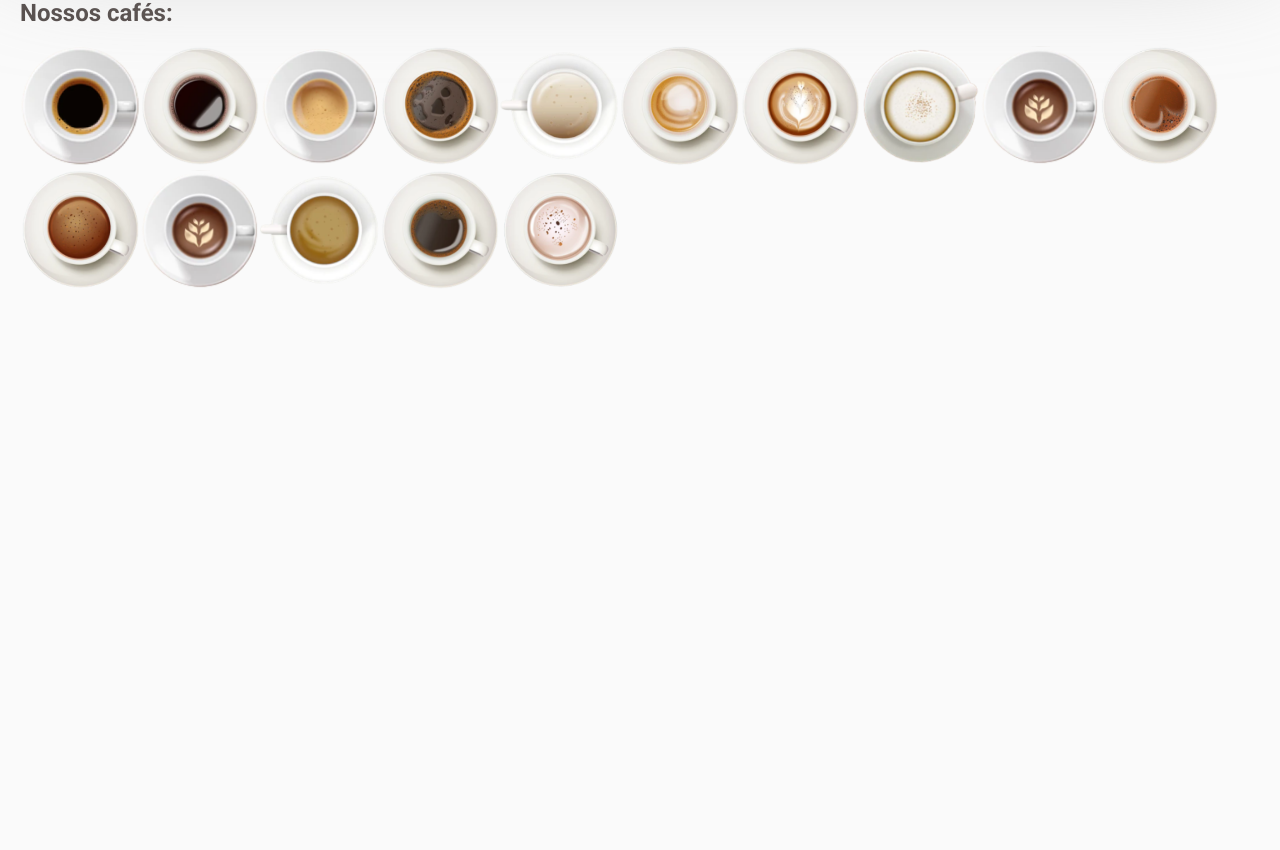
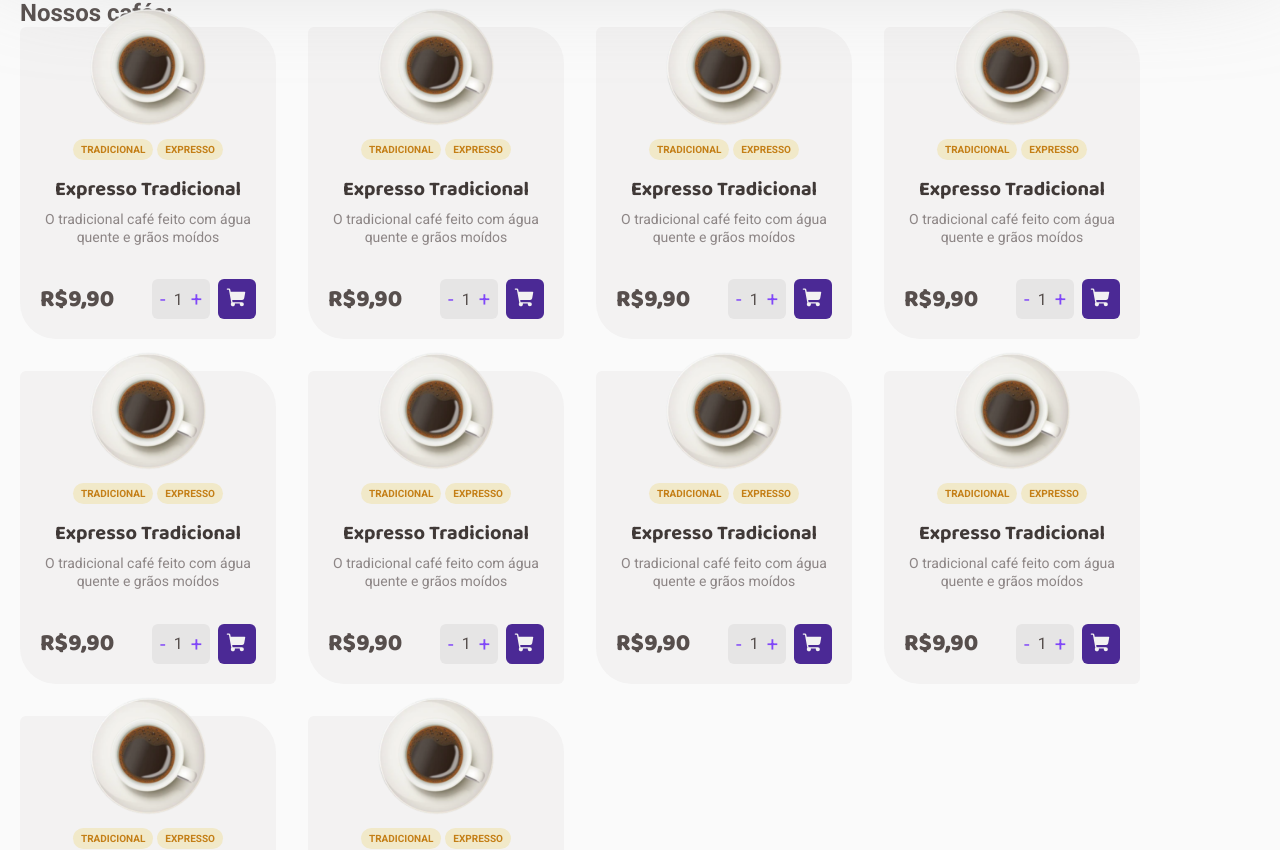
Before and after one commit to AndressaDaCosta/coffee-delivery, a React (Vite) app: page / in a window 1280 px wide. Shown: the part 691-1541 px from the top of the page. Before the commit the page ends 1005 px from the top, so only its background shows below. Built offline with nearby package versions, Linux system fonts and the light colour scheme.

Commit message:
coffee-card-component

```diff
--- /dev/null
+++ b/src/components/CoffeeCard/index.tsx
@@ -0,0 +1,61 @@
+import { ShoppingCart } from 'phosphor-react'
+import coffee from '../../assets/Coffees/arabe.svg'
+
+import {
+	CoffeeCardContainer,
+	CardHeader,
+	Tags,
+	Tag,
+	Title,
+	CardFooter,
+	Price,
+	AmountAndCart,
+	AmountButtonContainer,
+	LessButton,
+	PlusButton,
+	CartButton
+} from './style'
+
+export function CoffeeCard() {
+	return (
+		<CoffeeCardContainer>
+			<CardHeader>
+				<img
+					src={coffee}
+					alt=""
+				/>
+				<Tags>
+					<Tag>tradicional</Tag>
+					<Tag>expresso</Tag>
+				</Tags>
+			</CardHeader>
+
+			<Title>
+				<h2>Expresso Tradicional</h2>
+				<p>O tradicional café feito com água quente e grãos moídos</p>
+			</Title>
+
+			<CardFooter>
+				<Price>
+					<span>R$</span>
+					<span>9,90</span>
+				</Price>
+
+				<AmountAndCart>
+					<AmountButtonContainer>
+						<LessButton> - </LessButton>
+						<span>1</span>
+						<PlusButton> + </PlusButton>
+					</AmountButtonContainer>
+
+					<CartButton>
+						<ShoppingCart
+							size={22}
+							weight="fill"
+						/>
+					</CartButton>
+				</AmountAndCart>
+			</CardFooter>
+		</CoffeeCardContainer>
+	)
+}
--- /dev/null
+++ b/src/components/CoffeeCard/style.ts
@@ -0,0 +1,126 @@
+import styled from 'styled-components'
+
+export const CoffeeCardContainer = styled.div`
+	display: flex;
+	flex-direction: column;
+	align-items: center;
+	text-align: center;
+	width: 100%;
+	max-width: 16rem;
+	border-radius: 6px 36px 6px 36px;
+	padding: 1.25rem;
+	padding-top: 0;
+
+	background: ${(props) => props.theme['base-card']};
+`
+
+export const CardHeader = styled.header`
+	display: flex;
+	flex-direction: column;
+	align-items: center;
+	img {
+		width: 7.5rem;
+		height: 7.5rem;
+		margin-top: -1.25rem;
+	}
+`
+
+export const Tags = styled.div`
+	display: flex;
+	justify-content: center;
+	align-items: center;
+	flex-wrap: wrap;
+	margin-top: 0.75rem;
+	margin-bottom: 1rem;
+	width: 100%;
+	gap: 0.25rem;
+`
+
+export const Tag = styled.span`
+	background: ${(props) => props.theme['yellow-light']};
+	color: ${(props) => props.theme['yellow-dark']};
+	font-size: 0.625rem;
+	font-weight: 700;
+	padding: 0.25rem 0.5rem;
+	border-radius: 999px;
+	line-height: 130%;
+	text-transform: uppercase;
+`
+
+export const Title = styled.div`
+	display: flex;
+	flex-direction: column;
+
+	h2 {
+		color: ${(props) => props.theme['base-subtitle']};
+		font-family: 'baloo 2', sans-serif;
+		font-size: 1.25rem;
+		font-weight: 700;
+		line-height: 130%;
+		margin-bottom: 0.5rem;
+	}
+	p {
+		color: ${(props) => props.theme['base-label']};
+		font-size: 0.875rem;
+		line-height: 130%;
+	}
+`
+
+export const CardFooter = styled.footer`
+	display: flex;
+	justify-content: space-between;
+	align-items: center;
+	margin-top: 2.06rem;
+	width: 100%;
+`
+
+export const Price = styled.footer`
+	font-family: 'Baloo 2', sans-serif;
+	font-size: 1.5rem;
+	font-weight: 800;
+`
+
+export const AmountAndCart = styled.div`
+	display: flex;
+
+	gap: 0.5rem;
+`
+
+export const CartButton = styled.button`
+	background: ${(props) => props.theme['purple-dark']};
+	color: ${(props) => props.theme['base-card']};
+	padding: 0.5rem 0.5rem 0.375rem 0.5rem;
+	border-radius: 6px;
+	cursor: pointer;
+	border: 0;
+	&:hover {
+		background: ${(props) => props.theme['purple-color']};
+	}
+`
+
+export const AmountButtonContainer = styled.div`
+	background: ${(props) => props.theme['base-button']};
+	display: flex;
+	align-items: center;
+	border-radius: 6px;
+	gap: 0.25rem;
+`
+
+const AmountButtons = styled.button`
+	background: transparent;
+	color: ${(props) => props.theme['purple-color']};
+	font-size: 1.25rem;
+	cursor: pointer;
+	border: 0;
+`
+
+export const LessButton = styled(AmountButtons)`
+	font-size: 1.25rem;
+	padding-left: 0.5rem;
+	padding-right: 0.25rem;
+`
+export const PlusButton = styled(AmountButtons)`
+	font-size: 1.25rem;
+	padding-left: 0.25rem;
+	padding-right: 0.5rem;
+`
--- a/src/pages/Home/index.tsx
+++ b/src/pages/Home/index.tsx
@@ -1,5 +1,6 @@
 import { Coffee, Package, ShoppingCart, Timer } from 'phosphor-react'
 import CoffeeImage from '../../assets/CoffeeDelivery.png'
+import { CoffeeCard } from '../../components/CoffeeCard'
 
 import {
 	IntroContainer,
@@ -7,7 +8,8 @@ import {
 	IntroTitle,
 	IntroItems,
 	ImageBackground,
-	DivContainer
+	DivContainer,
+	CoffeeList
 } from './style'
 
 // Coffees
@@ -80,12 +82,22 @@ export function Home() {
 				/>
 			</IntroContainer>
 			<section>
-				<h2>Nossos cafés:
-				</h2>
-				<br></br>
+				<h2>Nossos cafés: </h2>
+				<CoffeeList>
+					<CoffeeCard />
+					<CoffeeCard />
+					<CoffeeCard />
+					<CoffeeCard />
+					<CoffeeCard />
+					<CoffeeCard />
+					<CoffeeCard />
+					<CoffeeCard />
+					<CoffeeCard />
+					<CoffeeCard />
+				</CoffeeList>
 			</section>
 
-			<div>
+			{/* <div>
 				<img
 					alt=""
 					src={ExpressoTradicional}
@@ -147,7 +159,7 @@ export function Home() {
 					alt=""
 					src={Irlandes}
 				/>
-			</div>
+			</div> */}
 		</DivContainer>
 	)
 }
--- a/src/pages/Home/style.ts
+++ b/src/pages/Home/style.ts
@@ -53,3 +53,10 @@ export const IntroItems = styled.div`
 		gap: 0.75rem;
 	}
 `
+
+export const CoffeeList = styled.div`
+	width: 100%;
+	display: flex;
+	flex-wrap: wrap;
+	gap: 2rem;
+`
```
